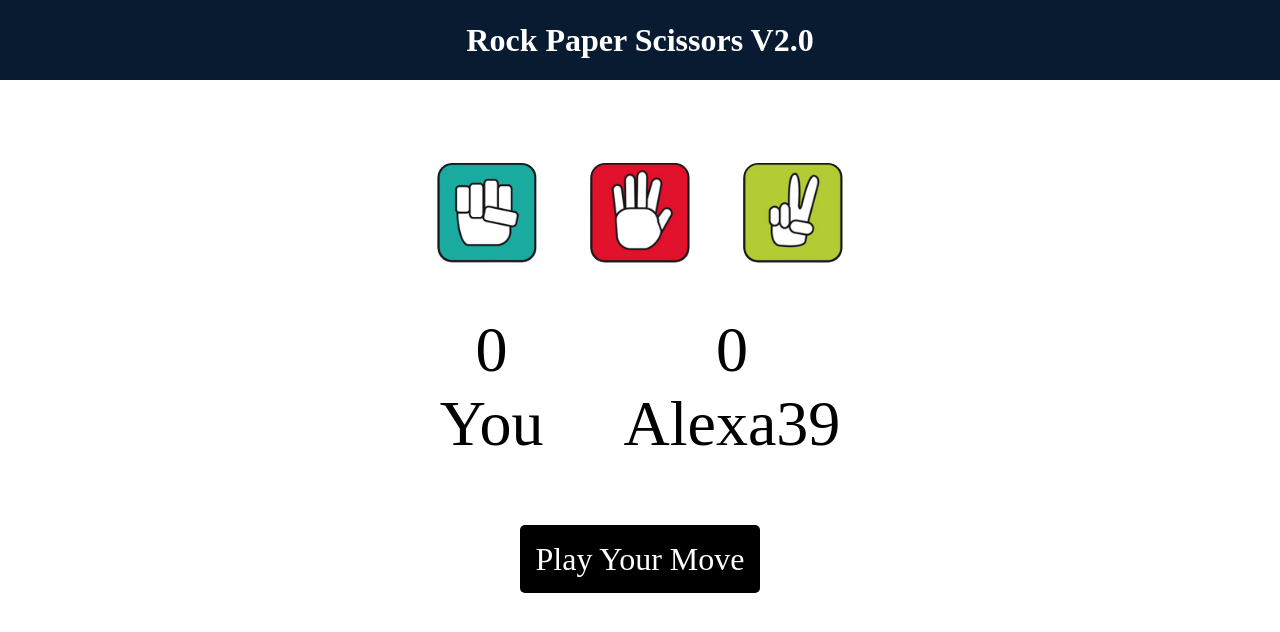
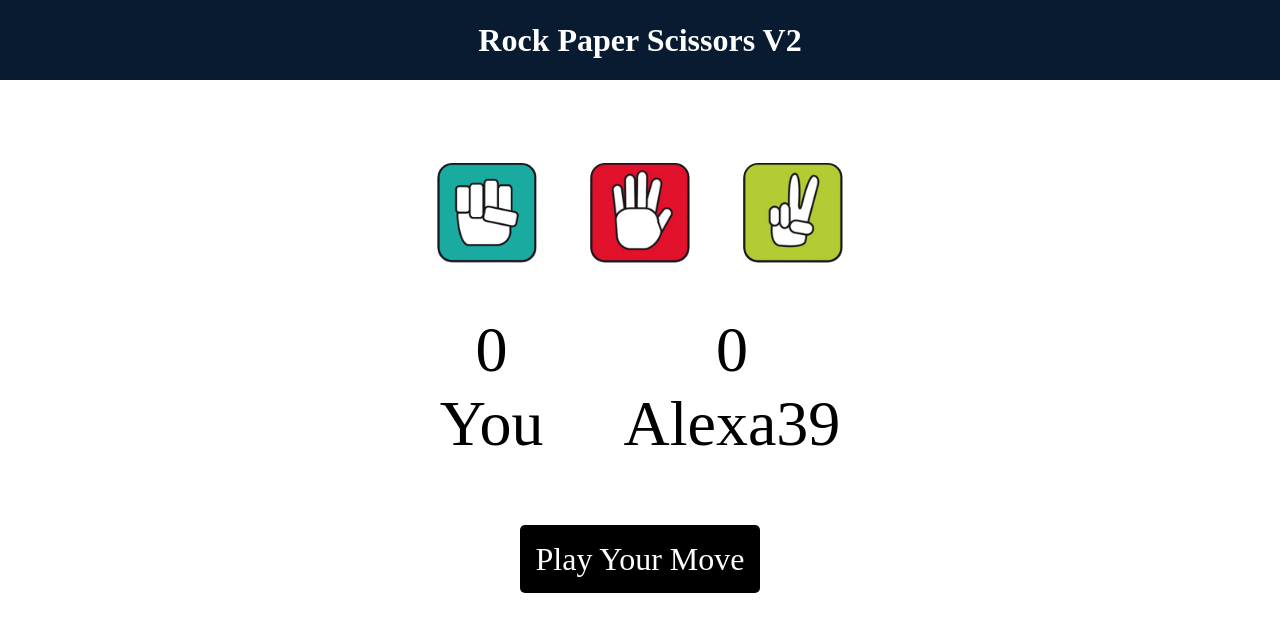
Before and after one commit to tankadai/rockgame, a plain HTML site: page index.html in a window 1280 px wide. Drawn offline with Linux system fonts and the light colour scheme.

Commit message:
Update index.html

```diff
--- a/index.html
+++ b/index.html
@@ -11,7 +11,7 @@
 <audio id="drawAudio" src="draw.mp3"></audio>
 <audio id="loseAudio" src="lost.mp3"></audio>
 
-    <h1>Rock Paper Scissors V2.0</h1>
+    <h1>Rock Paper Scissors V2</h1>
     <div class="choices">
       <div class="choice" id="rock">
         <img src="rock.png" alt="" />
```
